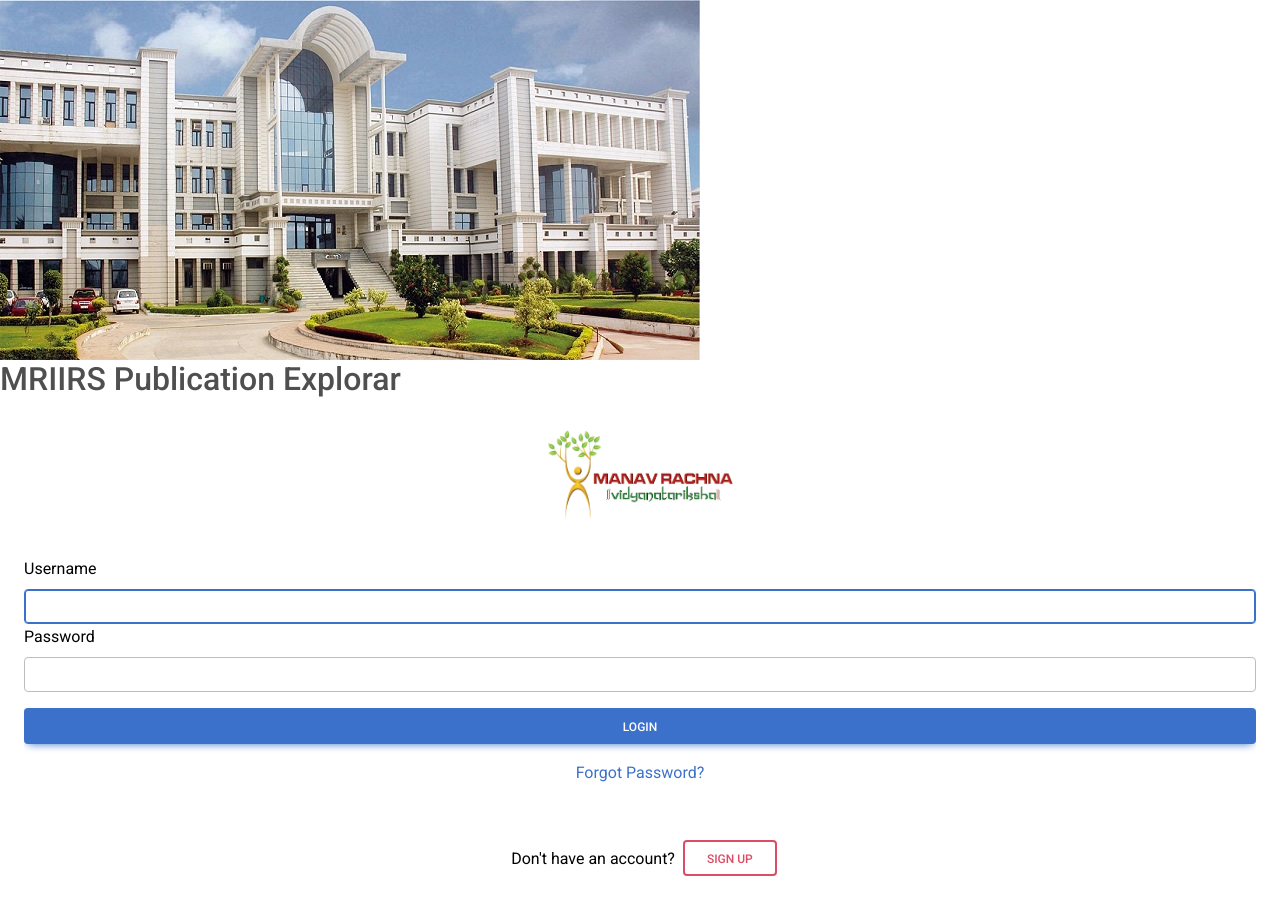
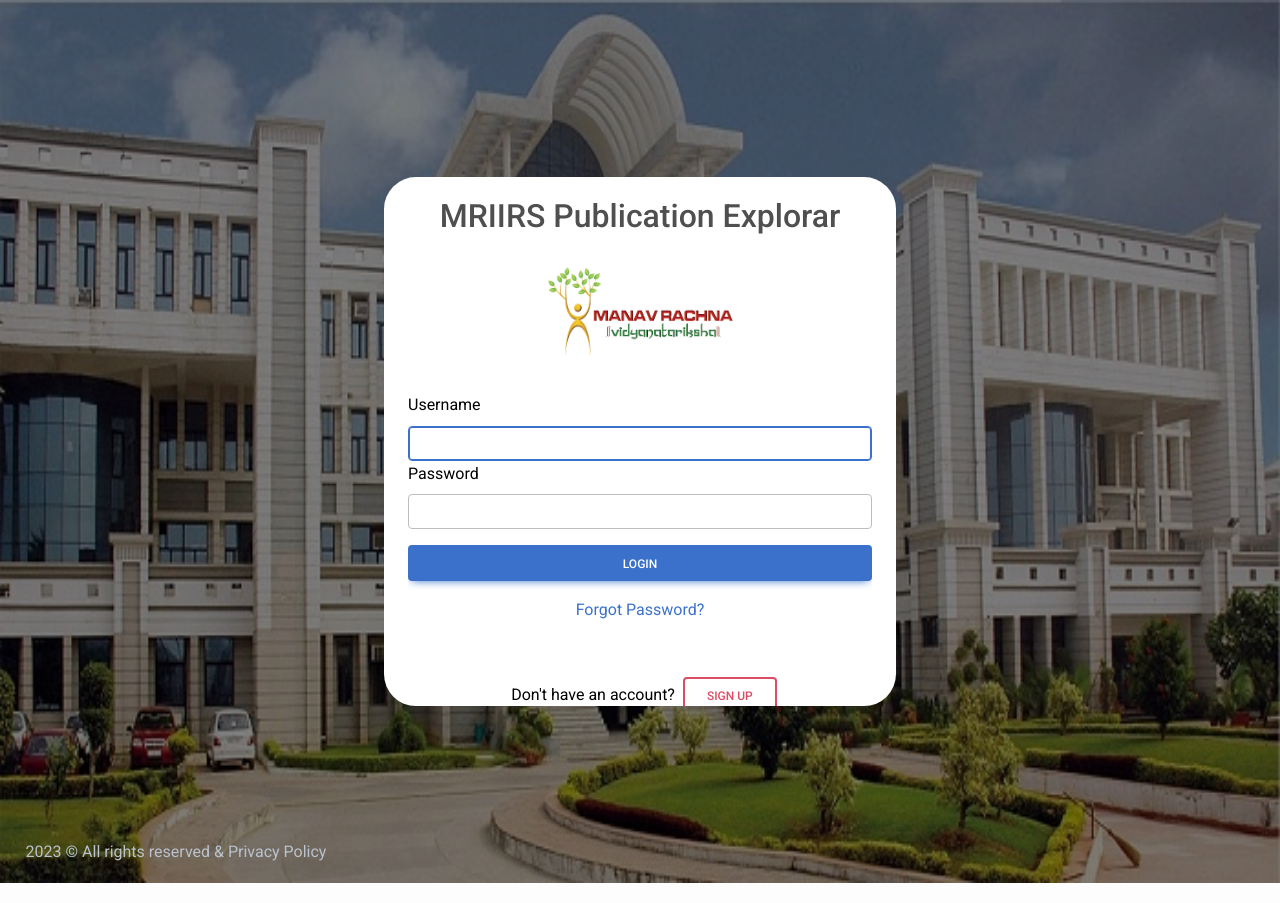
Before and after one commit to Jasmeet1001/django-portal-mriirs, a Django app: page /login/?next=/ in a window 1280 px wide. Run offline with Django 4.2, Linux system fonts and the light colour scheme; some libraries are stand-ins or nearby versions.

Commit message:
Update style.css

```diff
--- a/login/static/login/css/style.css
+++ b/login/static/login/css/style.css
@@ -1,54 +1,48 @@
 * {
     margin: 0;
     padding: 0;
-    overflow-y: hidden;
+    overflow-y: auto;
 }
 
-.jasmeet {
+.main-wrapper {
     display: flex;
-    /* justify-content: space-between; */
-    /* align-items: center; */
-    position: relative;
-}
-
-.jasmeet::after {
-    content: 'MRIIRS Publication Explorar';
-    position: absolute;
-    top: 10%;
-    left: 10%;
-    font-size: 64px;
-    color: #fff;
-    font-weight: bold;
 
 }
 
-
-.sainsh {
-    width: 40%;
-    padding-left: 0;
-    /* border: 1px solid red; */
+.main-wrapper-bg img{
+    pointer-events: none;
+    position: absolute;
+    width: 100%;
+    height: 100%;
+    filter: brightness(50%);
+    z-index: -1;
 }
 
 
-
-.shivam {
-    flex-basis: 100%;
-    height: 100vh;
-    display: flex;
-    flex-direction: column;
-    /* justify-content: flex-end; */
-    align-items: center;
-    /* background-color: red; */
-    /* border: 10px solid black; */
-    position: relative;
-}
-
-.shivam::after {
+.main-wrapper-bg::after {
     content: '2023 © All rights reserved & Privacy Policy';
-    top: 95vh;
+    top: 95%;
     left: 2%;
     position: absolute;
     color: #b9c2cd;
+}
+
+
+.login-page {
+    width: 40%;
+    height: 60%;
+    top: 50%;
+    left: 50%;
+    transform: translate(-50%, -50%);
+    position: absolute;
+    background-color: #fff;
+    border-radius: 2em;
+}
+
+.login-page h2 {
+    /* padding-left: 25%; */
+    padding-top: 20px;
+    text-align: center;
 }
 
 .copy  {
```
